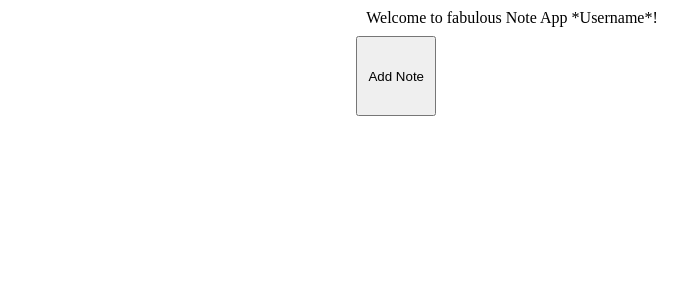
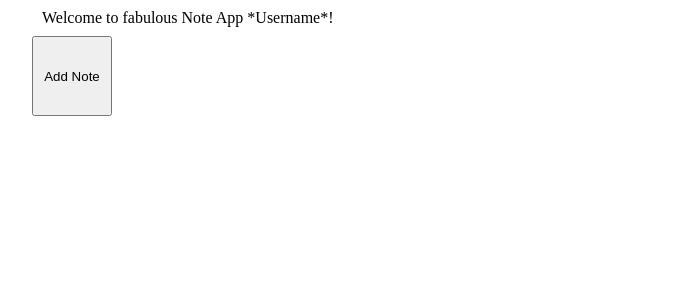
Before and after one commit to vldslv-n/NoteApp, a React app: page / in a window 1280 px wide. Shown: the top 300 px of the page, without its empty margins (128-815 px from the left). Built offline with nearby package versions, Linux system fonts and the light colour scheme.

Commit message:
css edit

```diff
--- a/src/index.css
+++ b/src/index.css
@@ -8,6 +8,7 @@ html, body, #app {
 }
 .container {
    height: 100%;
+   width: 960px;
    max-width: 960px;
 
 }
@@ -22,7 +23,8 @@ html, body, #app {
     width: 80px;
 }
 .all-notes {
+    display: flex;
     flex-direction: row;
+    flex-wrap: wrap;
     width: 100%;
-
 }
--- a/src/index.jsx
+++ b/src/index.jsx
@@ -20,6 +20,7 @@ const ShowNotes = () => {
             <header className="head">
             Welcome to fabulous Note App *Username*!
             </header>
+        <div className="all-notes">
         <button name="noteButt" className="add-note"
                 onClick={() => {
                     function uuidv4() {
@@ -44,7 +45,7 @@ const ShowNotes = () => {
                     setNotes(newStateNotes)
                 }}
         >Add Note</button>
-        <div className="all-notes">{stateNotes.map((note, index) => {
+        {stateNotes.map((note, index) => {
             return (
                 <Tasks
                     key={index}
```
